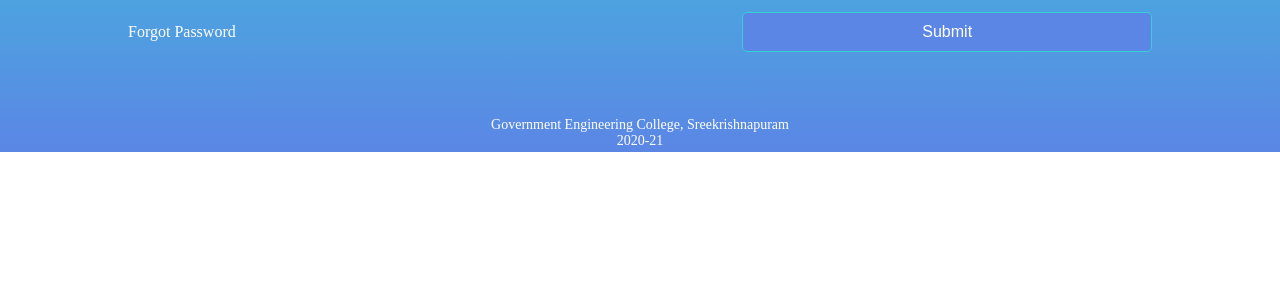
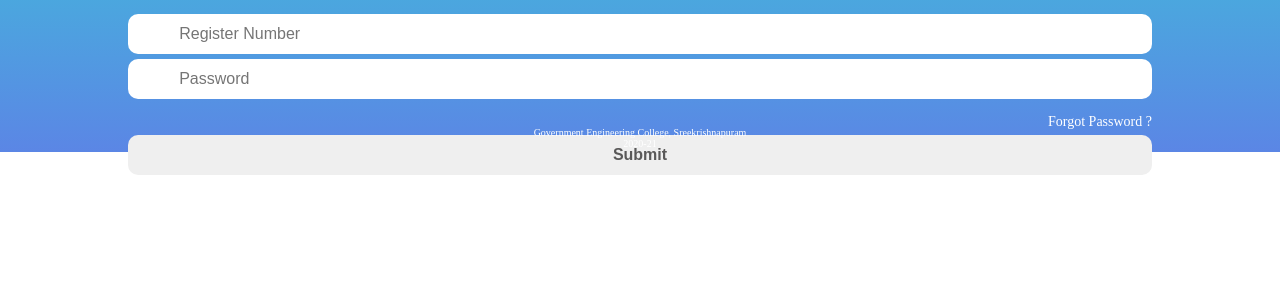
Before and after one commit to dev-athul/college-ui-ux, a plain HTML site: page index.html in a window 1280 px wide. Shown: the part 648-956 px from the top of the page. Before the commit the page ends 800 px from the top, so only its background shows below. Drawn offline with Linux system fonts and the light colour scheme.

Commit message:
login properly alligned

```diff
--- a/index.html
+++ b/index.html
@@ -14,11 +14,11 @@
             <input type="text" placeholder="Register Number">
             <input type="password" placeholder="Password">
 
-            <div class="submit">
-                <p>Forgot Password </p>
-                <input type="button" value="Submit">
 
-            </div>
+                <p>Forgot Password ?</p>
+                <input type="button" id="submit-btn" value="Submit">
+
+
         </div>
         <p class="footer">
         Government Engineering College, Sreekrishnapuram <br>
--- a/styles.css
+++ b/styles.css
@@ -8,7 +8,7 @@
 .login-box{
     position: absolute;
     bottom: 0;
-    min-height: 50%;
+    min-height: 350px;
     width: 100%;
     border-radius: 125px 125px 0 0;
     background: linear-gradient(#36d1d6,#5b86e5 );
@@ -22,7 +22,7 @@
     font-size: 2em;
     font-weight: 600;
     position: absolute;
-    top: 10%;
+    top: 12%;
 }
 .login-box .form{
     display: flex;
@@ -30,57 +30,43 @@
     width: 100%;
     align-items: center;
     position: absolute;
-    top: 30%;
+    top: 24%;
+    padding: 10%;
 }
-.login-box .form>input{
+.login-box .form input{
     border-radius: 10px;
-    height: 3em;
-    width: 80%;
+    height: 2.5em;
+    width: 100%;
     margin-bottom: 5px;
     border: none;
     outline: none;
-    color: rgb(73, 73, 73);
-    font-size: 20px;
-    padding: 0 10%;
+    color: rgb(90, 89, 89);
+    font-size: 16px;
+    padding: 0 5%;
+    font-weight: 100;
+}
+
+
+.login-box .form p{
+ font-weight: 100;
+ text-align: end;
+ align-self: flex-end;
+ margin-top: 10px;
+ margin-bottom: 5px;
+ font-size: 14px;
+}
+
+#submit-btn{
+    font-size: 16px;
     font-weight: 700;
 }
-.login-box .form input::placeholder{
-    position: relative;
-
-}
-.login-box .form .submit{
-    display: flex;
-    width: 80%;
-    justify-content: space-between;
-    position: relative;
-    top: 10px;
-
-    margin-bottom: 10px;
-    align-items: center;
-}
-.login-box .form .submit p{
- font-weight: 100;
-}
-.login-box .form .submit input{
-    width: 40%;
-    height: 40px;
-    border-radius: 5px;
-    border: none;
-    background-color: #5b86e5;
-    border: 1.5px solid #36d1d6;
-    font-size: 16px;
-    outline: NONE;
-}
-.login-box .form .submit input:hover{
-    background-color: #1f56ce;
-}
-.login-box .form .submit input:active{
-    background-color: #1f56ce;
+#submit-btn:active{
+    background-color: #ccc;
 }
 
 p.footer{
     font-weight: 100;
-    font-size: 14px;
+    font-size: 10px;
     text-align: center;
     position: absolute;
     bottom: 3px;
```
